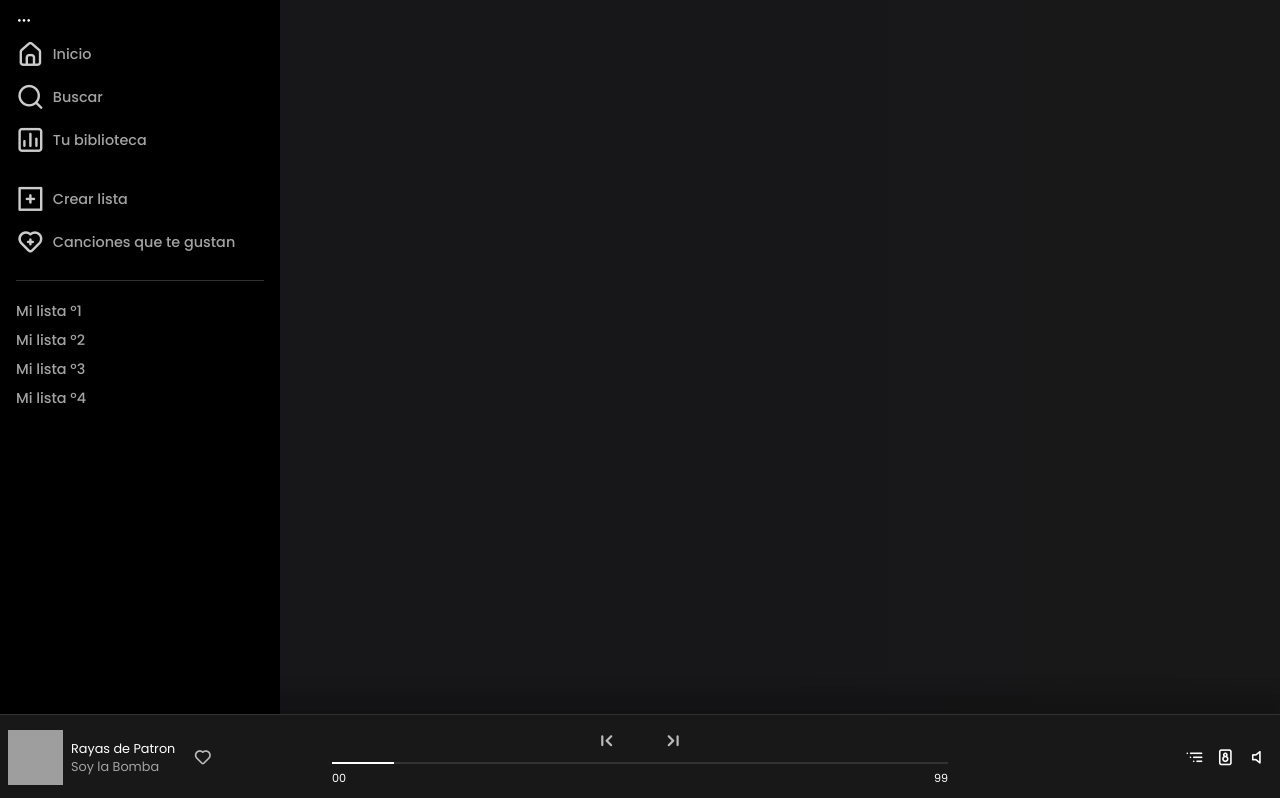
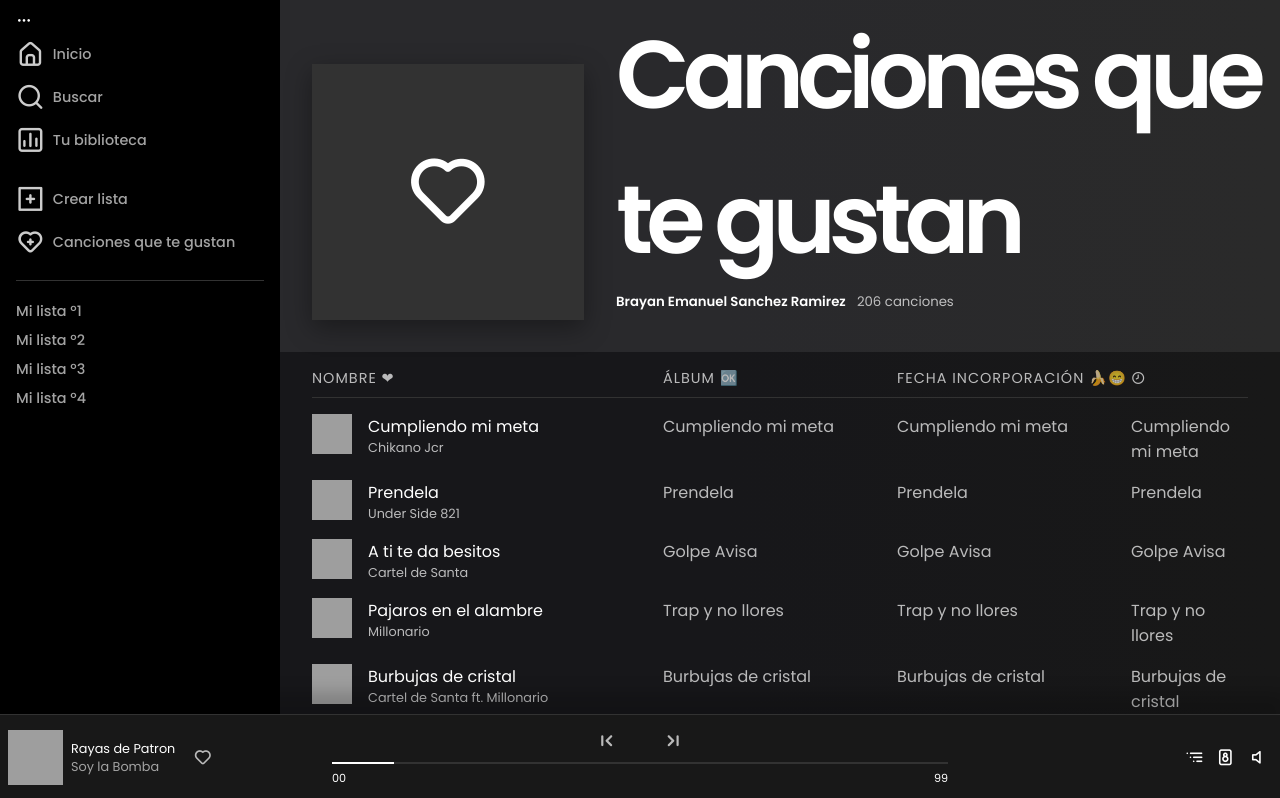
Before and after one commit to brayansanchez18/angular-spotify-clone-1, an Angular app: page /favorites in a window 1280 px wide. Shown: the top 798 px of the page. Built offline with nearby package versions, Linux system fonts and the light colour scheme; grey boxes are pictures that could not be loaded.

Commit message:
pagina de favoritos y contexto de ng-template

```diff
--- a/src/app/modules/favorites/favorites-routing.module.ts
+++ b/src/app/modules/favorites/favorites-routing.module.ts
@@ -1,10 +1,16 @@
 import { NgModule } from '@angular/core';
 import { RouterModule, Routes } from '@angular/router';
+import { FavoritePageComponent } from './pages/favorite-page/favorite-page.component';
 
-const routes: Routes = [];
+const routes: Routes = [
+  {
+    path: '',
+    component: FavoritePageComponent,
+  },
+];
 
 @NgModule({
   imports: [RouterModule.forChild(routes)],
-  exports: [RouterModule]
+  exports: [RouterModule],
 })
-export class FavoritesRoutingModule { }
+export class FavoritesRoutingModule {}
--- a/src/app/modules/favorites/favorites.module.ts
+++ b/src/app/modules/favorites/favorites.module.ts
@@ -3,9 +3,10 @@
 
 import { FavoritesRoutingModule } from './favorites-routing.module';
 import { FavoritePageComponent } from './pages/favorite-page/favorite-page.component';
+import { SharedModule } from '@shared/shared.module';
 
 @NgModule({
   declarations: [FavoritePageComponent],
-  imports: [CommonModule, FavoritesRoutingModule],
+  imports: [CommonModule, FavoritesRoutingModule, SharedModule],
 })
 export class FavoritesModule {}
--- a/src/app/modules/favorites/pages/favorite-page/favorite-page.component.html
+++ b/src/app/modules/favorites/pages/favorite-page/favorite-page.component.html
@@ -1 +1,4 @@
-<p>favorite-page works!</p>
+<div class="favorite-page">
+  <app-play-list-header></app-play-list-header>
+  <app-play-list-body></app-play-list-body>
+</div>
--- a/src/app/modules/home/pages/home-page/home-page.component.css
+++ b/src/app/modules/home/pages/home-page/home-page.component.css
@@ -6,5 +6,5 @@
     rgba(23, 23, 26, 1) 44%,
     rgba(24, 24, 24, 1) 100%
   );
-  min-height: 100vh;
+  min-height: 125vh;
 }
--- /dev/null
+++ b/src/app/shared/components/play-list-body/play-list-body.component.css
@@ -0,0 +1,56 @@
+.play-list-body {
+  padding: 1rem 2rem;
+}
+
+.play-list-table-header {
+  width: 100%;
+  list-style: none;
+  display: grid;
+  grid-template-columns: 3fr 2fr 2fr 1fr;
+  margin: 0;
+  padding: 0;
+  font-size: 90%;
+  letter-spacing: 1px;
+  border-bottom: solid 1px var(--color-2);
+  padding-bottom: 0.5rem;
+}
+
+.play-list-table-header li {
+  text-transform: uppercase;
+  color: var(--color-4);
+  opacity: 0.7;
+}
+
+.play-list-rows {
+  width: 100%;
+  list-style: none;
+  display: grid;
+  grid-template-columns: 3fr 2fr 2fr 1fr;
+  margin: 0;
+  padding: 1rem 0 0 0;
+}
+
+.play-list-rows .track-name-opacity {
+  opacity: 0.7;
+  font-weight: 300;
+}
+
+.cover-section {
+  display: flex;
+  padding: 0;
+}
+
+.cover-section .cover-track {
+  width: 40px;
+  height: 40px;
+  object-fit: cover;
+}
+
+.cover-section .cover-info {
+  padding: 0 1rem;
+}
+
+.cover-section .cover-info .name-track-details {
+  font-size: 80%;
+  opacity: 0.7;
+}
--- /dev/null
+++ b/src/app/shared/components/play-list-body/play-list-body.component.html
@@ -0,0 +1,40 @@
+<div class="play-list-body">
+  <ul class="play-list-table-header">
+    <li>Nombre ❤</li>
+    <li>álbum 🆗</li>
+    <li>fecha incorporación 🍌😁</li>
+    <li><i class="uil uil-clock-eight"></i></li>
+  </ul>
+  <ul class="play-list-rows" *ngFor="let track of tracks">
+    <li class="track-name">
+      <ng-container
+        *ngTemplateOutlet="coverSection; context: { track: track }"
+      ></ng-container>
+    </li>
+    <li class="track-name-opacity">
+      {{ track.album }}
+    </li>
+    <li class="track-name-opacity">
+      {{ track.album }}
+    </li>
+    <li class="track-name-opacity">
+      {{ track.album }}
+    </li>
+  </ul>
+</div>
+
+<!--template del cover-->
+<ng-template #coverSection let-track="track">
+  <div class="cover-section">
+    <img
+      appImgBroken
+      class="cover-track"
+      [src]="track.cover"
+      [alt]="track.name"
+    />
+    <div class="cover-info">
+      <div class="name-track">{{ track.name }}</div>
+      <div class="name-track-details">{{ track.artist.name }}</div>
+    </div>
+  </div>
+</ng-template>
--- /dev/null
+++ b/src/app/shared/components/play-list-body/play-list-body.component.ts
@@ -0,0 +1,20 @@
+import { Component, OnInit } from '@angular/core';
+import * as dataRaw from '../../../data/tracks.json';
+import { TrackModel } from '@core/models/tracks.model';
+
+@Component({
+  selector: 'app-play-list-body',
+  templateUrl: './play-list-body.component.html',
+  styleUrls: ['./play-list-body.component.css'],
+})
+export class PlayListBodyComponent implements OnInit {
+  // tracks: Array<TrackModel> = [];
+  // es lo mismo que
+  tracks: TrackModel[] = [];
+  constructor() {}
+
+  ngOnInit(): void {
+    const { data }: any = (dataRaw as any).default;
+    this.tracks = data;
+  }
+}
--- /dev/null
+++ b/src/app/shared/components/play-list-header/play-list-header.component.css
@@ -0,0 +1,57 @@
+.play-list-header {
+  display: flex;
+  height: 18rem;
+  width: 100%;
+  padding-top: 3rem;
+  padding-bottom: 1rem;
+  background-color: #ffffff14;
+}
+
+.content-text {
+  padding: 1.5rem 0;
+  display: flex;
+  flex-direction: column;
+  justify-content: flex-end;
+}
+
+.cover {
+  position: relative;
+  width: 17rem;
+  padding: 1rem 2rem;
+  display: flex;
+  justify-content: center;
+}
+
+.cover .cover-mock {
+  height: 100%;
+  width: 18rem;
+  display: flex;
+  align-self: center;
+  justify-content: center;
+  align-items: center;
+  font-size: 5.5rem;
+  background-color: var(--color-2);
+  box-shadow: var(--shadow-1);
+}
+
+.content-text .title,
+.content-text .sub-title {
+  margin: 0;
+  font-weight: 600;
+}
+
+.content-text .title {
+  font-size: 6rem;
+  letter-spacing: -7px;
+}
+
+.content-text .small-text {
+  text-transform: uppercase;
+  font-weight: 500;
+}
+
+.content-text .count-tracks {
+  font-weight: 300;
+  opacity: 0.7;
+  padding-left: 0.5rem;
+}
--- /dev/null
+++ b/src/app/shared/components/play-list-header/play-list-header.component.html
@@ -0,0 +1,15 @@
+<div class="play-list-header">
+  <div class="cover">
+    <div class="cover-mock">
+      <i class="uil uil-heart"></i>
+    </div>
+  </div>
+  <div class="content-text">
+    <div class="small-text">Playlist</div>
+    <h1 class="title">Canciones que te gustan</h1>
+    <h5 class="sub-title">
+      Brayan Emanuel Sanchez Ramirez
+      <span class="count-tracks">206 canciones</span>
+    </h5>
+  </div>
+</div>
--- /dev/null
+++ b/src/app/shared/components/play-list-header/play-list-header.component.ts
@@ -0,0 +1,15 @@
+import { Component, OnInit } from '@angular/core';
+
+@Component({
+  selector: 'app-play-list-header',
+  templateUrl: './play-list-header.component.html',
+  styleUrls: ['./play-list-header.component.css']
+})
+export class PlayListHeaderComponent implements OnInit {
+
+  constructor() { }
+
+  ngOnInit(): void {
+  }
+
+}
--- a/src/app/shared/shared.module.ts
+++ b/src/app/shared/shared.module.ts
@@ -5,6 +5,8 @@
 import { HeaderUserComponent } from './components/header-user/header-user.component';
 import { CardPlayerComponent } from './components/card-player/card-player.component';
 import { SectionGenericComponent } from './components/section-generic/section-generic.component';
+import { PlayListHeaderComponent } from './components/play-list-header/play-list-header.component';
+import { PlayListBodyComponent } from './components/play-list-body/play-list-body.component';
 
 @NgModule({
   declarations: [
@@ -13,6 +15,8 @@
     HeaderUserComponent,
     CardPlayerComponent,
     SectionGenericComponent,
+    PlayListHeaderComponent,
+    PlayListBodyComponent,
   ],
   imports: [CommonModule],
   exports: [
@@ -21,6 +25,8 @@
     HeaderUserComponent,
     CardPlayerComponent,
     SectionGenericComponent,
+    PlayListHeaderComponent,
+    PlayListBodyComponent,
   ],
 })
 export class SharedModule {}
```
Also changed, not shown: 2 other files (tests, documents, lock files or other folders).
